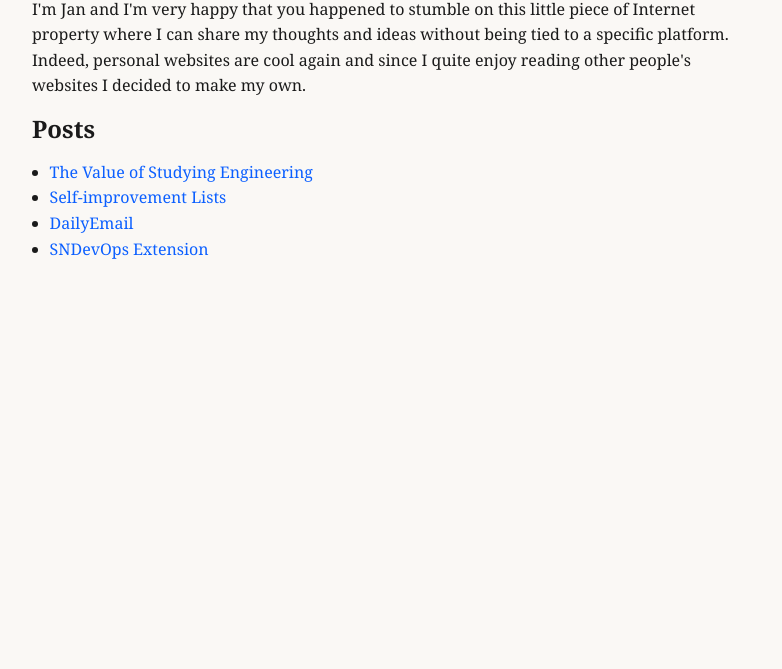
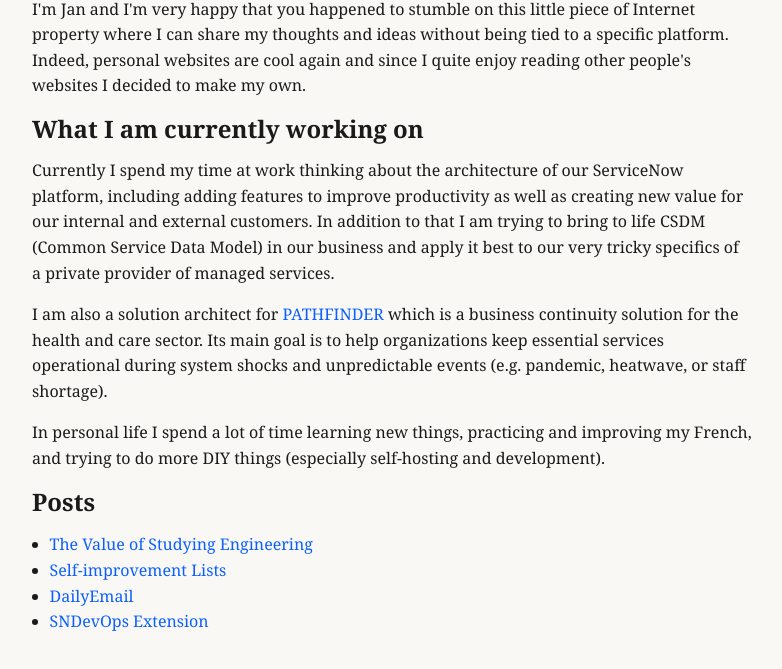
Before and after one commit to janujcic/janujcic-personal-website, an Eleventy site: page src/index.html in a window 1280 px wide. Shown: the part 109-778 px from the top of the page, without its empty margins (248-1030 px from the left). Built offline with nearby package versions, Linux system fonts and the light colour scheme; Eleventy itself is replaced by a stand-in of ours; files that its build step writes are made by us from their sources.

Commit message:
Add what am I working on section on main page

```diff
--- a/src/index.html
+++ b/src/index.html
@@ -19,6 +19,27 @@
       again
       and since I quite enjoy reading other people's websites I decided to make my own.</p>
 
+    <h2>What I am currently working on</h2>
+    <p>
+      Currently I spend my time at work thinking about the architecture of our ServiceNow platform, including adding
+      features to improve productivity
+      as well as creating new value for our internal and external customers. In addition to that I am trying to bring to
+      life CSDM
+      (Common Service Data Model)
+      in our business and apply it best to our very tricky specifics of a private provider of managed services.
+    </p>
+    <p>
+      I am also a solution architect for <a href="https://dynamo-pcp.eu/pcp-phases/phase-3/pathfinder/">PATHFINDER</a>
+      which is a business continuity solution for the health and care sector. Its main goal is to help organizations
+      keep essential services operational during system shocks and unpredictable events (e.g. pandemic, heatwave, or
+      staff shortage).
+    </p>
+    <p>
+      In personal life I spend a lot of time learning new things, practicing and improving my French, and trying to do
+      more DIY things (especially self-hosting and development).
+    </p>
+
+
     <h2>Posts</h2>
     <ul>
       {% for post in collections.posts %}
```
